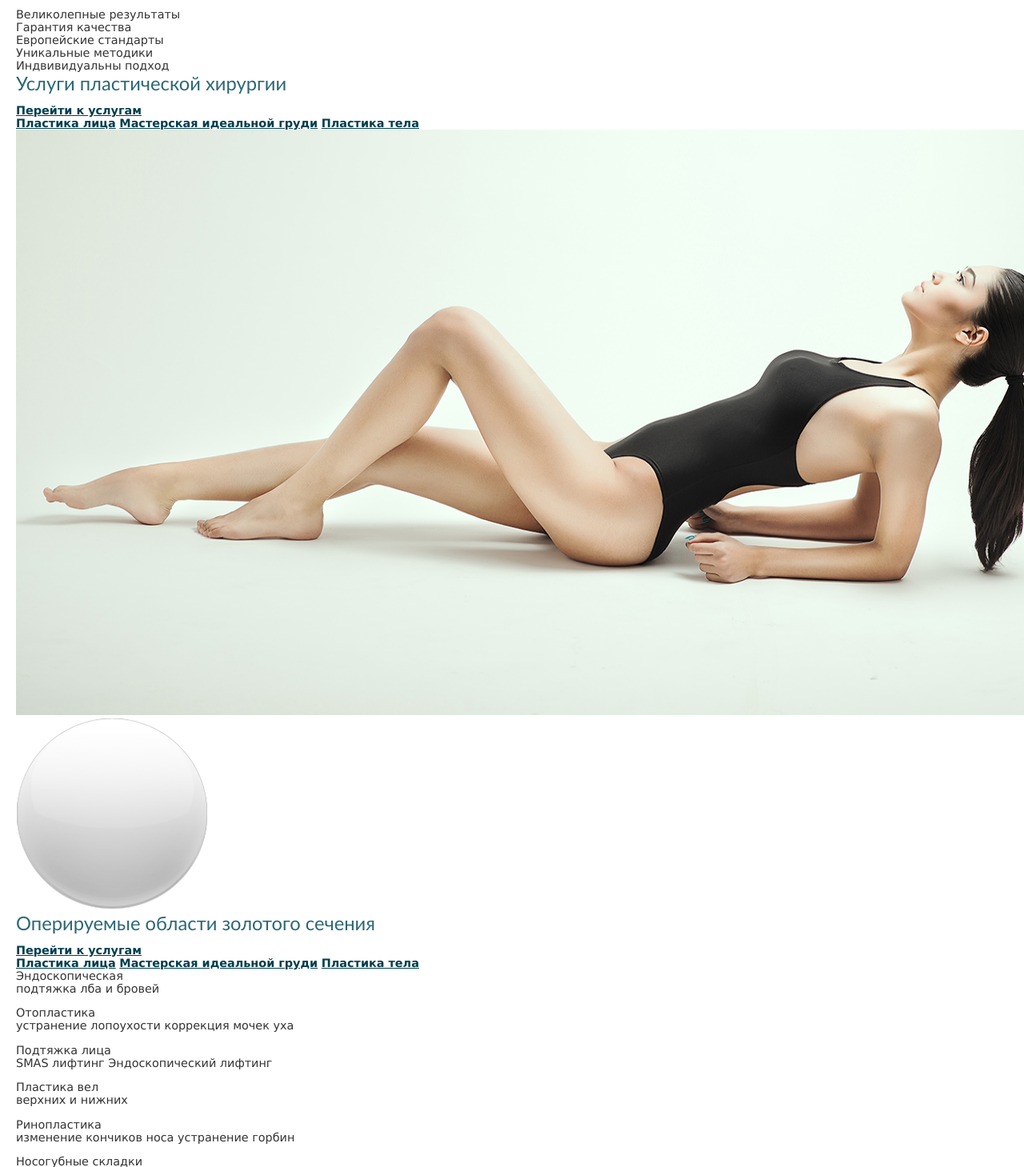
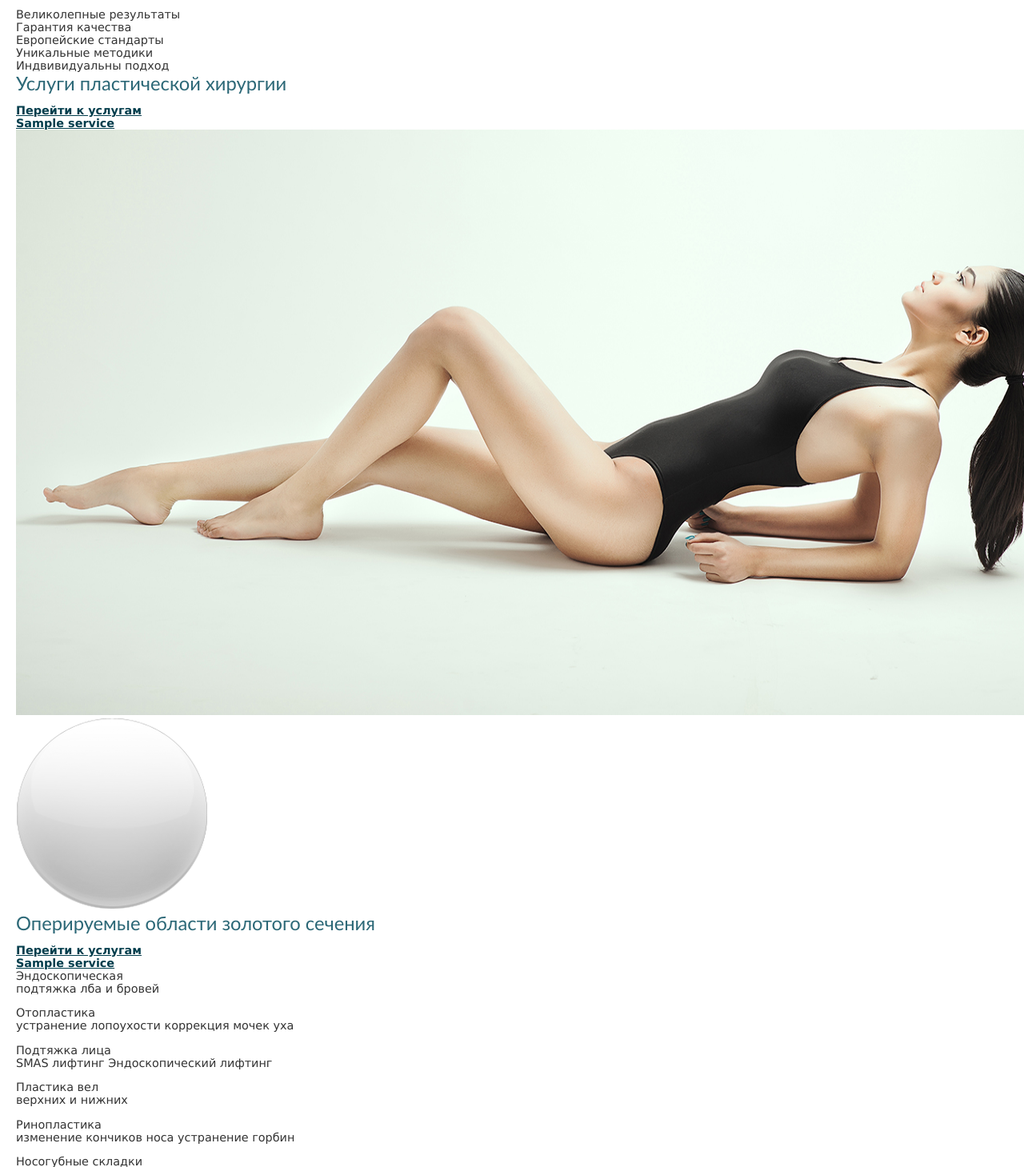
Before and after one commit to nuralys/beiskenov, a CakePHP app: the page made by app/View/Main/index.ctp in a window 1280 px wide. Shown: the part 47-1506 px from the top of the page at 80% size. Run offline with PHP 8.4 and a stand-in for CakePHP, Linux system fonts and the light colour scheme; the template is opened without the code that fills it: most values are stand-ins (such as "Sample title", 1, 10 or a date in 2020); data that the repository does not hold is empty; some libraries are stand-ins or nearby versions.

Commit message:
Добавил динамичный вывод меню в услугах

```diff
--- a/app/View/Layouts/index.ctp
+++ b/app/View/Layouts/index.ctp
@@ -200,9 +200,9 @@
 							</a>
 							<div class="sub_p">
 								<div class="frame">
-									<a href="/services/plastika_litsa">Пластика лица</a>
-									<a href="/services/masterskaya_idealnoy_grudi">Мастерская идеальной груди</a>
-									<a href="/services/plastika_tela">Пластика тела</a>
+									<?php foreach($parent_services as $service): ?>
+									<a href="/services/<?=$service['Service']['alias'];?>"><?=$service['Service']['title'];?></a>
+									<?php endforeach ?>
 								</div>
 							</div>
 						</li>
--- a/app/View/Main/index.ctp
+++ b/app/View/Main/index.ctp
@@ -32,9 +32,9 @@
 							<a class="glav" href="#">Перейти к услугам</a>
 							<div class="sub_usl">
 								<div class="frame">
-									<a href="/services/plastika_litsa">Пластика лица</a>
-									<a href="/services/masterskaya_idealnoy_grudi">Мастерская идеальной груди</a>
-									<a href="/services/plastika_tela">Пластика тела</a>
+									<?php foreach($parent_services as $service): ?>
+									<a href="/services/<?=$service['Service']['alias'];?>"><?=$service['Service']['title'];?></a>
+									<?php endforeach ?>
 								</div>
 							</div>
 						</div>
@@ -63,9 +63,9 @@
 							<a class="glav" href="#">Перейти к услугам</a>
 							<div class="sub_usl">
 								<div class="frame">
-									<a href="/services/plastika_litsa">Пластика лица</a>
-									<a href="/services/masterskaya_idealnoy_grudi">Мастерская идеальной груди</a>
-									<a href="/services/plastika_tela">Пластика тела</a>
+									<?php foreach($parent_services as $service): ?>
+									<a href="/services/<?=$service['Service']['alias'];?>"><?=$service['Service']['title'];?></a>
+									<?php endforeach ?>
 								</div>
 							</div>
 						</div>
```
Also changed, not shown: app/Controller/MainController.php (+6 -1 lines).
